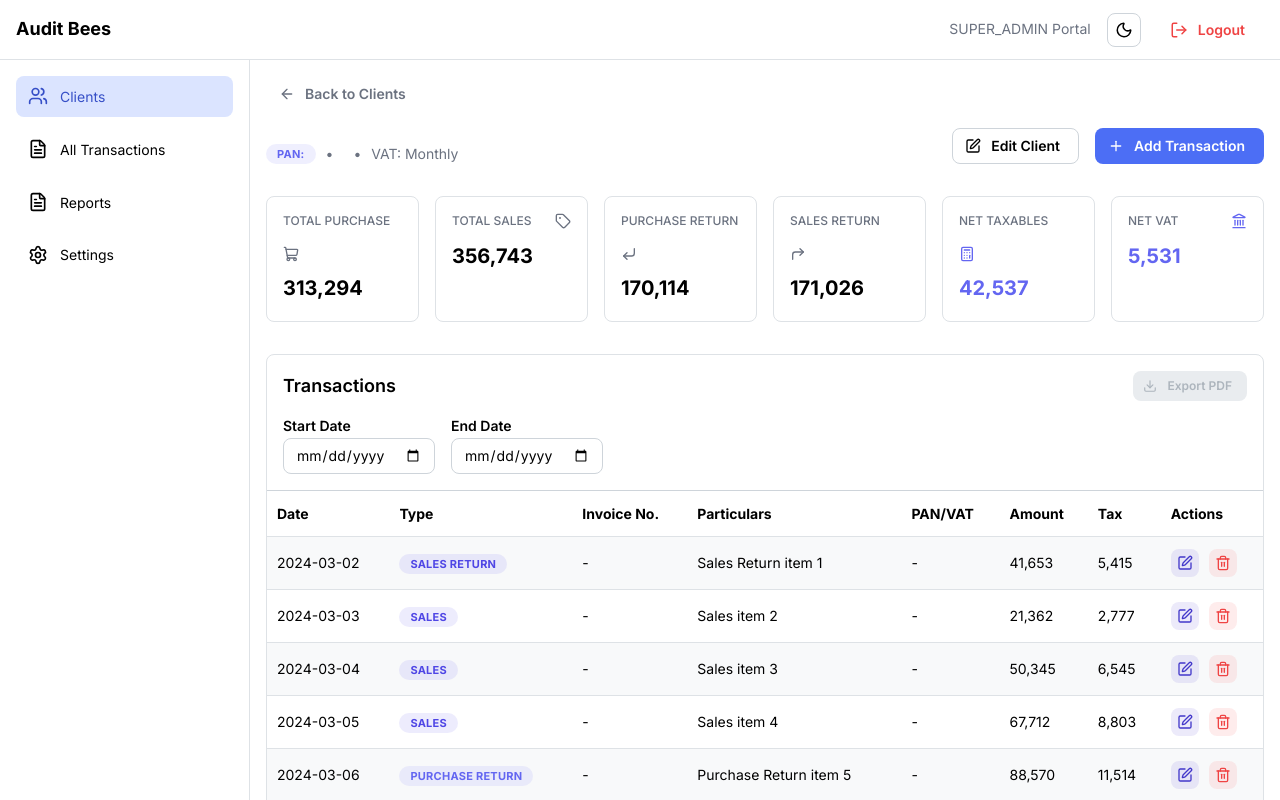
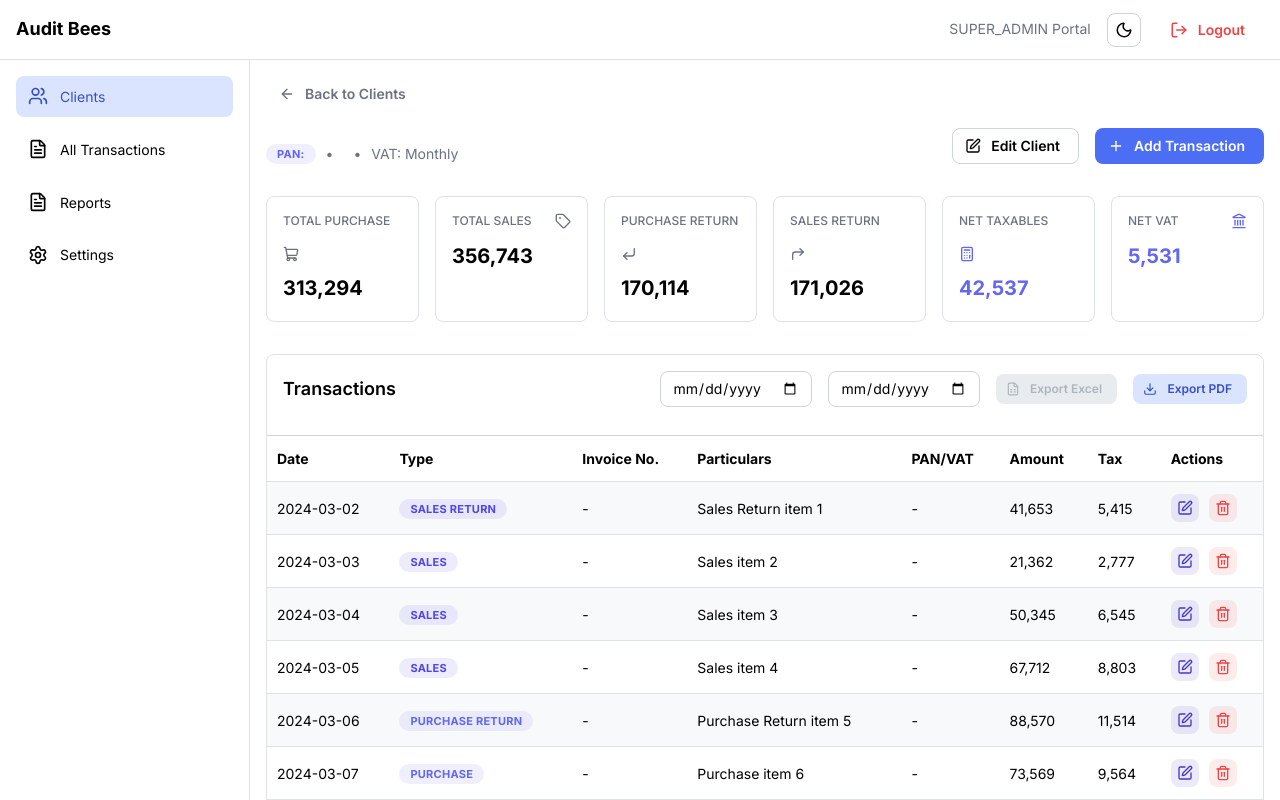
Before and after one commit to rsresta07/audit-bees-ui, a Next.js app: page /admin/clients/1 in a window 1280 px wide. Shown: the top 800 px of the page. Built offline with nearby package versions, Linux system fonts and the light colour scheme.

Commit message:
chore: add "use client" directive to client-side components
The "use client" directive is added to the top of relevant React components to explicitly mark them as client-side components. This ensures proper rendering and hydration in Next.js applications, especially when using App Router features.

```diff
--- a/src/layouts/DashboardLayout.tsx
+++ b/src/layouts/DashboardLayout.tsx
@@ -1,3 +1,4 @@
+"use client";
 import React, { ReactNode } from "react";
 import { AppShell, Burger, Group, NavLink, Text, Button, ActionIcon, useMantineColorScheme } from "@mantine/core";
 import { useDisclosure } from "@mantine/hooks";
--- a/src/pages/admin/clients/[id]/index.tsx
+++ b/src/pages/admin/clients/[id]/index.tsx
@@ -1,3 +1,4 @@
+"use client";
 import React, { useState } from "react";
 import DashboardLayout from "@/layouts/DashboardLayout";
 import { useRouter } from "next/router";
@@ -347,29 +348,26 @@
         <Box p="md" style={{ borderBottom: '1px solid var(--mantine-color-default-border)' }}>
           <Group justify="space-between" mb="sm">
             <Title order={3} size="h4">Transactions</Title>
-            <Group gap="xs">
-              {/* <CommonButton size="xs" variant="light" color="var(--chart-2)" leftSection={<FileSpreadsheet size={14} />} onClick={handleExportExcel}>
-                Export Excel
-              </CommonButton> */}
-              <CommonButton size="xs" variant="light" leftSection={<Download size={14} />} onClick={handleExportPDF} disabled={true}>
-                Export PDF
-              </CommonButton>
-            </Group>
-          </Group>
             <Group gap="md">
               <TextInput
                 type="date"
-              label="Start Date"
                 value={startDate}
                 onChange={e => setStartDate(e.currentTarget.value)}
               />
               <TextInput
                 type="date"
-              label="End Date"
                 value={endDate}
                 onChange={e => setEndDate(e.currentTarget.value)}
               />
+              <CommonButton size="xs" variant="light" color="var(--chart-2)" leftSection={<FileSpreadsheet size={14} />} onClick={handleExportExcel} disabled={true}>
+                Export Excel
+              </CommonButton>
+              <CommonButton size="xs" variant="light" leftSection={<Download size={14} />} onClick={handleExportPDF}>
+                Export PDF
+              </CommonButton>
             </Group>
+          </Group>
+
         </Box>
         <CommonTable
           headers={["Date", "Type", "Invoice No.", "Particulars", "PAN/VAT", "Amount", "Tax", "Actions"]}
--- a/src/pages/admin/clients/index.tsx
+++ b/src/pages/admin/clients/index.tsx
@@ -1,3 +1,4 @@
+"use client";
 import React, { useState, useEffect } from "react";
 import DashboardLayout from "@/layouts/DashboardLayout";
 import Link from "next/link";
--- a/src/pages/admin/transactions.tsx
+++ b/src/pages/admin/transactions.tsx
@@ -110,7 +110,7 @@
             />
           </Flex>
         </Flex>
-        <Flex gap="md" mt="md" align="center">
+        <Flex gap="md" mt="md" align="center" justify="space-between">
           <CommonFilter
             value={typeFilter || ""}
             onChange={setTypeFilter}
@@ -122,7 +122,7 @@
               { label: 'Purchase Return', value: 'Purchase Return' },
             ]}
           />
-          <CommonButton variant="light" color="var(--chart-2)" leftSection={<FileSpreadsheet size={16} />} onClick={handleExportExcel}>
+          <CommonButton variant="light" color="var(--chart-2)" leftSection={<FileSpreadsheet size={16} />} onClick={handleExportExcel} disabled={true}>
             Export Excel
           </CommonButton>
         </Flex>
```
Lines whose indentation alone changed are shown as unchanged.
